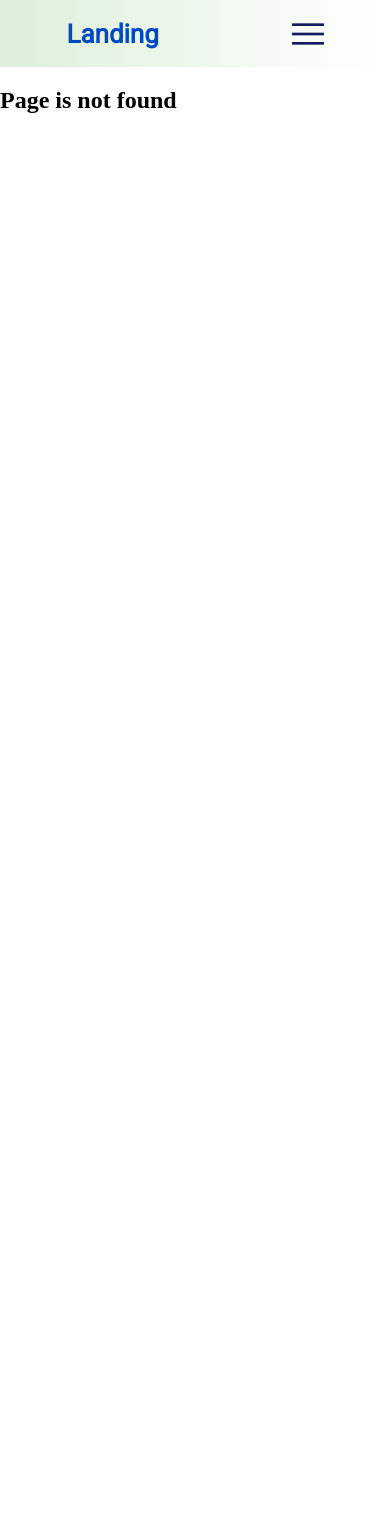
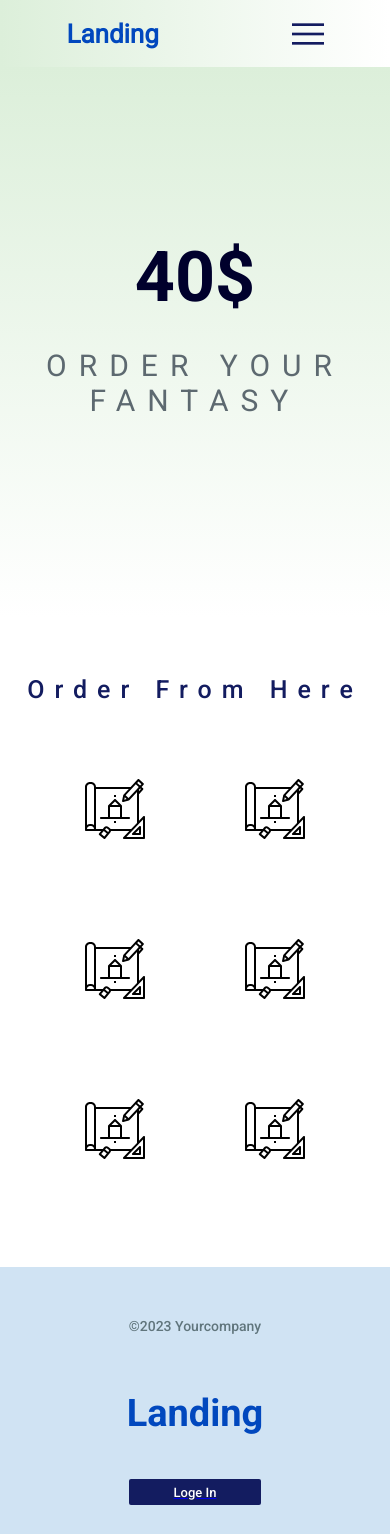
Before and after one commit to PaylakNavasardyan/webpage-template, a React (Create React App) app: page /purchase in a window 390 px wide. Before the commit this address had no page. Shown: the top 1534 px of the page. Before the commit the page ends 844 px from the top, so only its background shows below. Built offline with nearby package versions, Linux system fonts and the light colour scheme.

Commit message:
New responsive page: Purchase

```diff
--- a/src/App.js
+++ b/src/App.js
@@ -8,6 +8,7 @@ import Aboutus from './abutuspage/Aboutus';
 import Contactus from './contactuspage/Contactus';
 import Login from './loginpage/Login';
 import ScrollToTop from './ScrollToTop';
+import Purchase from './purchasepage/Purchase';
 
 function App() {
   return (
@@ -49,12 +50,21 @@ function App() {
 
           <Route path='LogIn' element = {<Login />} />
 
+          <Route path='/purchase' element = {
+            <>
+              <Navbar />
+              <Purchase />
+              <Footer />
+            </>
+          } />
+
           <Route path='*' element = {
             <>
               <Navbar />
               <div><h2>Page is not found</h2></div>
             </>
           } />
+
       </Routes>
     </div>
   );
--- a/src/loginpage/Login.jsx
+++ b/src/loginpage/Login.jsx
@@ -21,7 +21,7 @@ async function sendPost(userName, password, navigate) {
         const data = await response.json();
         localStorage.setItem("token", data.token);
         console.log("login succesfull", data);
-        navigate('/products')
+        navigate('/purchase')
     } catch (error) {
         console.error("error:", error.message);
     }
--- /dev/null
+++ b/src/purchasepage/Purchase.jsx
@@ -0,0 +1,27 @@
+import React from 'react'
+import classes from './Purchase.module.css';
+import image from '../exportImages/ExportImage';
+
+export default function Purchase() {
+  return (
+    <div className={classes.purchasePage}>
+      <div className={classes.purchasePagePrice}>
+        <span>40$</span>
+        <p>ORDER YOUR FANTASY</p>
+      </div>
+
+      <div className={classes.purchasePageExamples}>
+            <span>Order From Here</span>
+
+        <div className={classes.purchasePageExamplesImg}>
+            <img src={image.icon} alt='icon'/>
+            <img src={image.icon} alt='icon'/>
+            <img src={image.icon} alt='icon'/>
+            <img src={image.icon} alt='icon'/>
+            <img src={image.icon} alt='icon'/>
+            <img src={image.icon} alt='icon'/>
+        </div>
+      </div>
+    </div>
+  )
+}
--- /dev/null
+++ b/src/purchasepage/Purchase.module.css
@@ -0,0 +1,102 @@
+.purchasePage {
+    width: 100%;
+    height: auto;
+    display: flex;
+    flex-direction: column;
+    align-items: center;
+    justify-content: center;
+}
+
+.purchasePagePrice {
+    width: 100%;
+    height: 550px;
+    background: linear-gradient(to top, var(--white), var(--aqua));
+    display: flex;
+    flex-direction: column;
+    align-items: center;
+    justify-content: center;
+    span {
+        font-family: 'roboto-bold', serif;
+        color: var(--blackBlue);
+        font-size: 70px;
+    }
+    p {
+        font-family: 'roboto-regular', serif;
+        color: var(--coalGray);
+        font-size: 35px;
+        letter-spacing: 12px;
+    }
+}
+
+.purchasePageExamples {
+    width: 100%;
+    height: 350px;
+    display: flex;
+    flex-direction: column;
+    align-items: center;
+    justify-content: center;
+    gap: 25px;
+    span {
+        font-family: 'roboto-medium', solid;
+        font-size: 25px;
+        color: var(--darkBlue);
+        letter-spacing: 10px;
+    }
+}
+
+.purchasePageExamplesImg {
+    width: 100%;
+    height: auto;
+    display: flex;
+    align-items: center;
+    justify-content: center;
+    img {
+        width: 85px;
+        margin: 50px;
+        cursor: pointer;
+    }
+}
+
+@media screen and (max-width: 900px) {
+    .purchasePageExamples {
+        height: 500px;
+    }
+
+    .purchasePageExamplesImg {
+        display: grid;
+        grid-template-columns: auto auto auto;
+    }
+}
+
+@media screen and (max-width: 660px) {
+    .purchasePagePrice {
+        p {
+            font-size: 30px;
+            text-align: center;
+        }
+    }
+}
+
+@media screen and (max-width: 500px) {
+    .purchasePageExamplesImg {
+        img {
+            width: 60px;
+        }
+    }
+}
+
+@media screen and (max-width: 420px) {
+    .purchasePageExamples {
+        height: 650px;
+        span {
+            text-align: center;
+        }
+    }
+
+    .purchasePageExamplesImg {
+        grid-template-columns: auto auto;
+        img {
+            width: 60px;
+        }
+    }
+}
```
